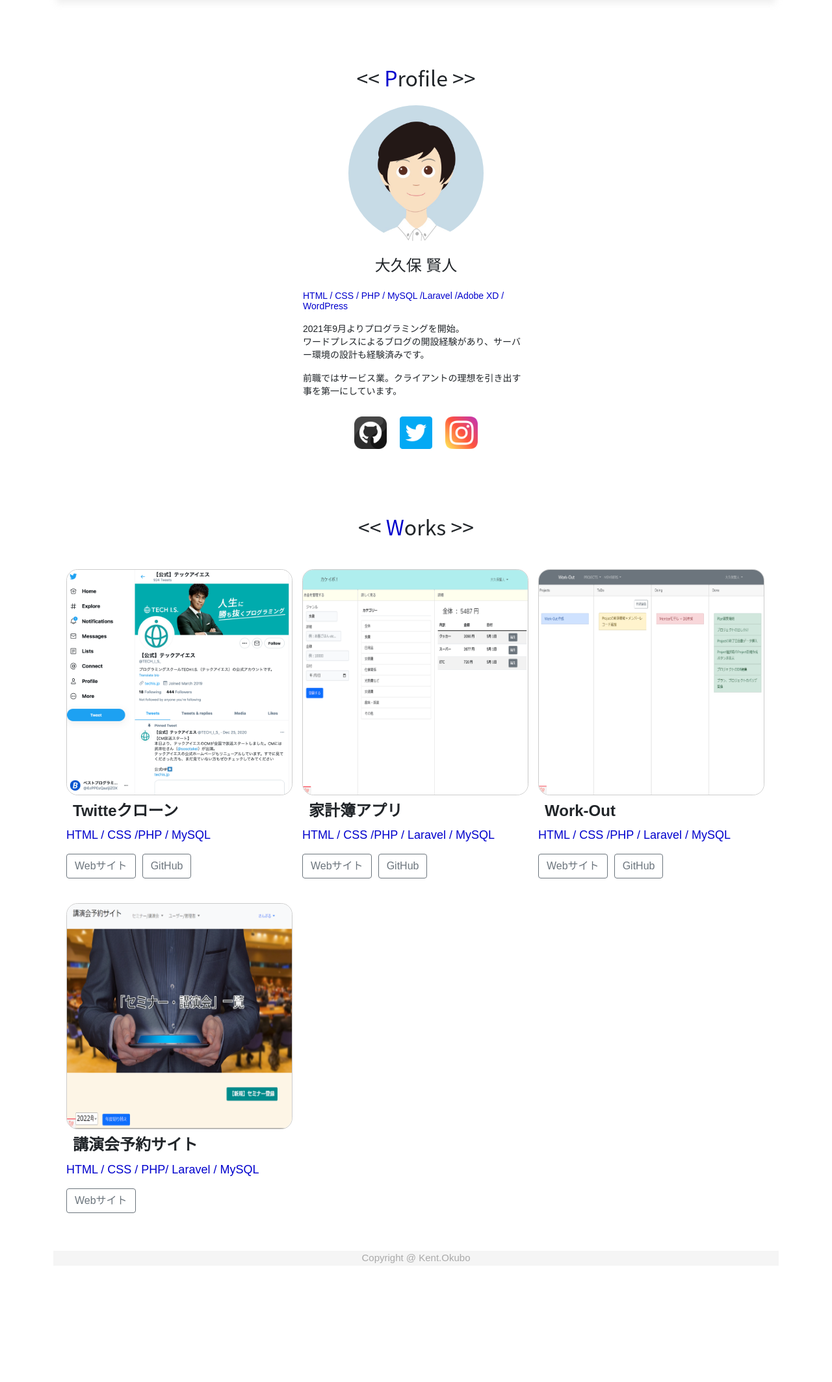
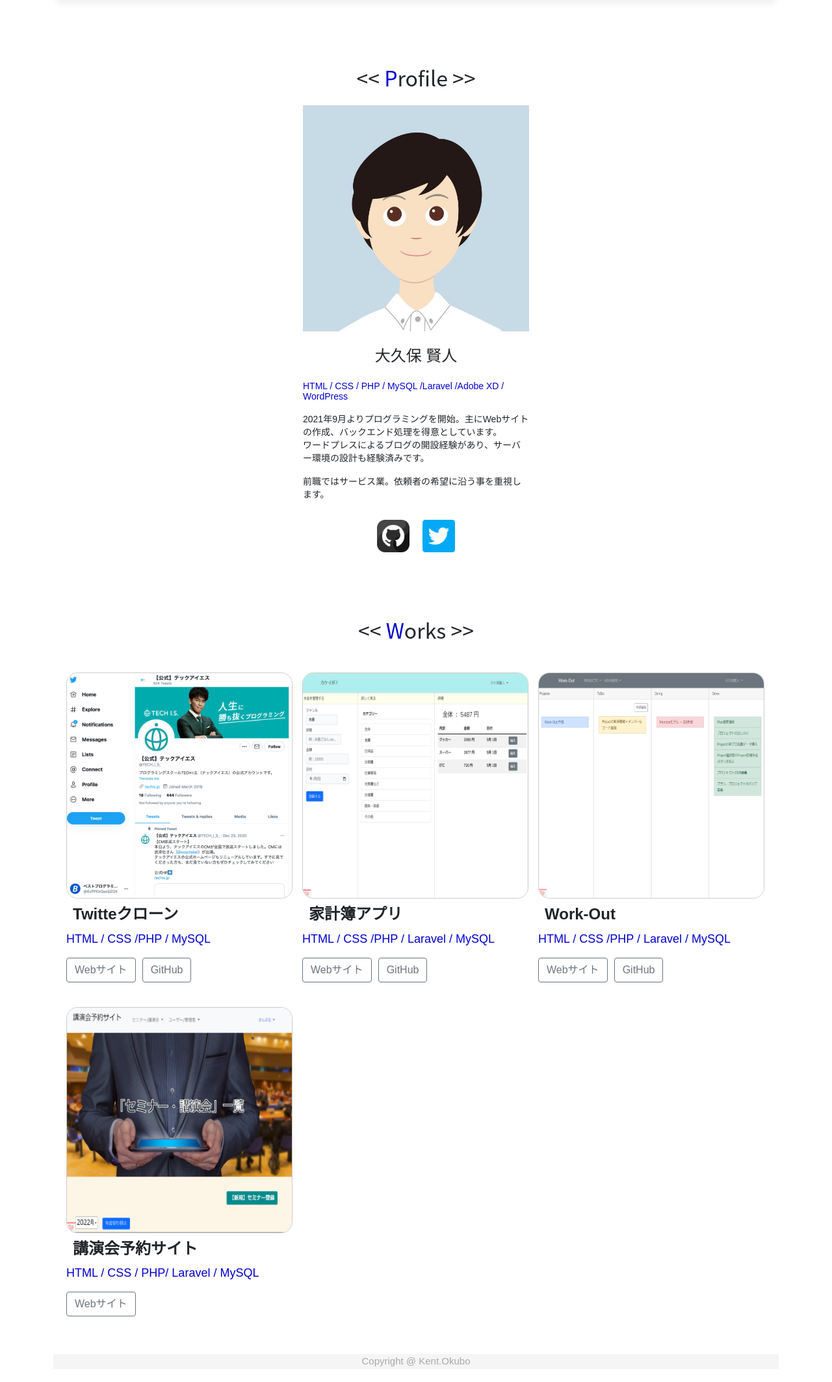
Before and after one commit to bonbo0811/portfolio, a PHP site: page / in a window 1280 px wide. Shown: the part 68-2195 px from the top of the page at 65% size. Before the commit the page ends 2012 px from the top, so only its background shows below. Run offline with PHP 8.4, Linux system fonts and the light colour scheme.

Commit message:
インスタ削除、Work-Outnaiyou

```diff
--- a/css/style.css
+++ b/css/style.css
@@ -48,8 +48,8 @@ body {
 
 .item-list img {
     width: 60%;
-    border-radius: 50%;
-    margin : 0;
+    /* border-radius: 50%; */
+    width: 100%;margin : 0;
 }
 
 .item-list b {
--- a/index.php
+++ b/index.php
@@ -20,9 +20,9 @@
                         <img src="./images/MyProfile.jpg" alt="プロフィール画像">
                         <b>大久保 賢人</b>
                         <p class="color-blue">HTML / CSS / PHP / MySQL /Laravel /Adobe XD / WordPress</p>
-                        <p>2021年9月よりプログラミングを開始。<br>
+                        <p>2021年9月よりプログラミングを開始。主にWebサイトの作成、バックエンド処理を得意としています。<br>
                             ワードプレスによるブログの開設経験があり、サーバー環境の設計も経験済みです。<br><br>
-                            前職ではサービス業。クライアントの理想を引き出す事を第一にしています。
+                            前職ではサービス業。依頼者の希望に沿う事を重視します。
                         </p>
                     </div>
                     <ul class="icon-list justify-content-center">
@@ -31,9 +31,6 @@
                         </li>
                         <li>
                             <a href="https://twitter.com/WD_PG_okubo" target="_blank" rel="noopener noreferrer"><img src="./images/twitter.png" alt="Twitterのアイコン" class="rounded"></a>
-                        </li>
-                        <li>
-                            <a href=""><img src="./images/instagram.png" alt="instagramのアイコン"></a>
                         </li>
                     </ul>
                 </div>
```
Also changed, not shown: Work-Out.php (+4 -4 lines).
